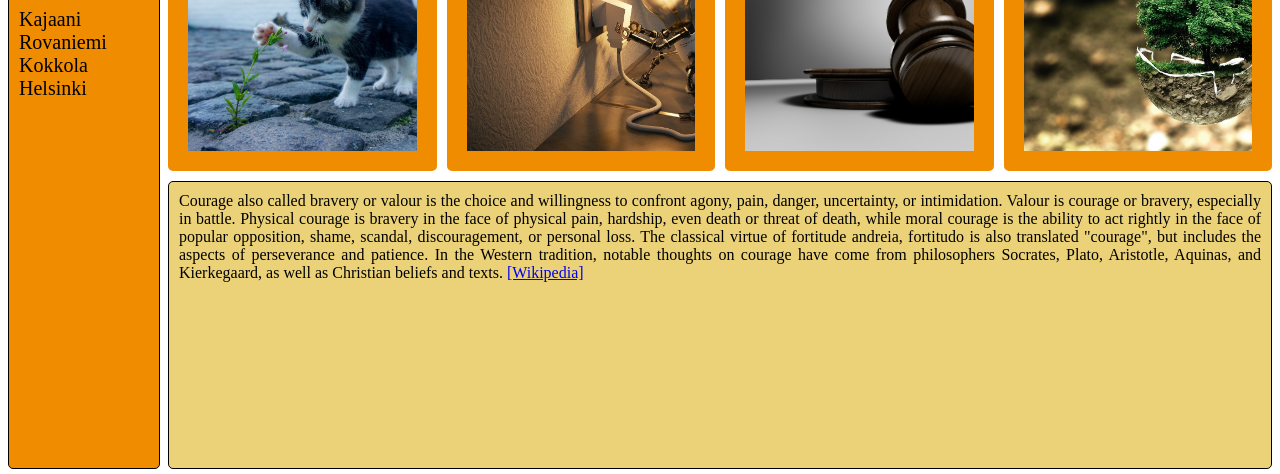
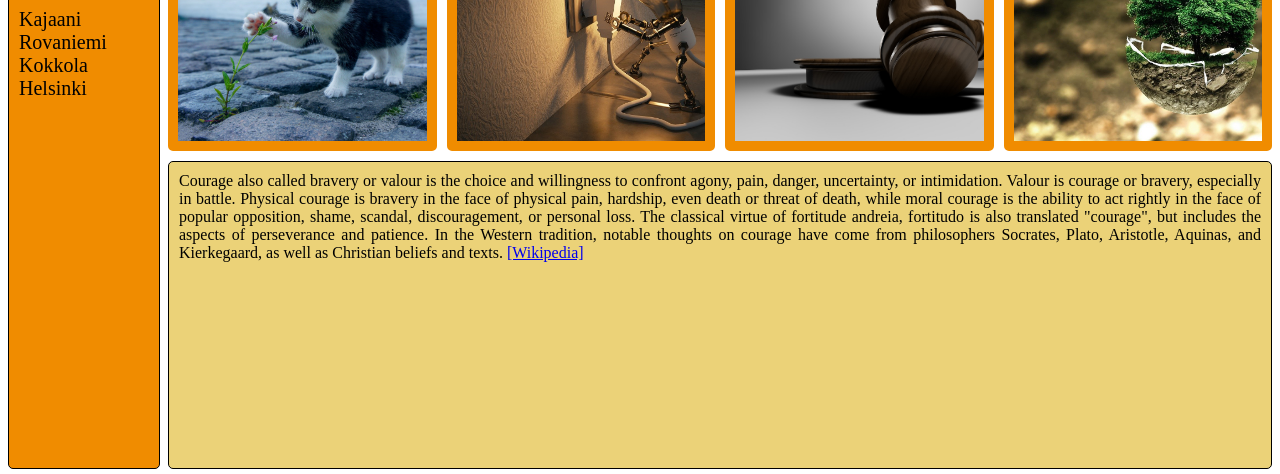
Before and after one commit to Aktonen/Oulun-teemasivu, a plain HTML site: page index.html in a window 1280 px wide. Shown: the part 193-667 px from the top of the page. Drawn offline with Linux system fonts and the light colour scheme.

Commit message:
Removed unnecessary code and fixed rgb colors

```diff
--- a/styles/fair.css
+++ b/styles/fair.css
@@ -1,5 +1,4 @@
 #content {
-    display: flexbox;
     display: grid;
     grid-template-columns: 150px repeat(4,1fr);
     grid-template-rows: auto auto 2fr auto;
@@ -57,7 +56,7 @@ nav h4 {
     background-size: cover;
     height: 200px;
     font-size: 30px;
-    border: solid 20px rgb(240,140,0);
+    border: solid 10px rgb(240,140,0);
     border-radius: 5px;
     overflow: hidden;
     text-decoration: none;
@@ -67,7 +66,7 @@ nav h4 {
 }
 
 .brave:hover {
-    border: solid 20px rgb(235,210,120)
+    border: solid 10px rgb(235,210,120)
 }
 
 .intelligent {
@@ -76,7 +75,7 @@ nav h4 {
     background-size: cover;
     height: 200px;
     font-size: 30px;
-    border: solid 20px rgb(240,140,0);
+    border: solid 10px rgb(240,140,0);
     border-radius: 5px;
     overflow: hidden;
     text-decoration: none;
@@ -86,7 +85,7 @@ nav h4 {
 }
 
 .intelligent:hover {
-    border: solid 20px rgb(235, 130, 170)
+    border: solid 10px rgb(255, 0, 105)
 }
 
 .fair {
@@ -95,7 +94,7 @@ nav h4 {
     background-size: cover;
     height: 200px;
     font-size: 30px;
-    border: solid 20px rgb(240,140,0);
+    border: solid 10px rgb(240,140,0);
     border-radius: 5px;
     overflow: hidden;
     text-decoration: none;
@@ -105,7 +104,7 @@ nav h4 {
 }
 
 .fair:hover {
-    border: solid 20px rgb(115, 200, 227)
+    border: solid 10px rgb(0, 175, 215)
 }
 
 .responsible {
@@ -114,7 +113,7 @@ nav h4 {
     background-size: cover;
     height: 200px;
     font-size: 30px;
-    border: solid 20px rgb(240,140,0);
+    border: solid 10px rgb(240,140,0);
     border-radius: 5px;
     overflow: hidden;
     text-decoration: none;
@@ -124,7 +123,7 @@ nav h4 {
 }
 
 .responsible:hover {
-    border: solid 20px rgb(145, 200, 135)
+    border: solid 10px rgb(45, 170, 55)
 }
 
 article {
@@ -172,12 +171,10 @@ footer h4 {
 
 #oulunKaupunki {
     grid-column: 1;
-    padding-bottom: 0%;
 }
 
 #asiakaspalvelu {
     grid-column: 2;
-    padding-bottom: 0%;
 }
 
 footer img {
@@ -225,7 +222,6 @@ footer img {
         height: 20px;
         background-color: rgb(235,210,120);
         text-align: center;
-        border: none;
         font-size: 1em;
         color: black;
         border: solid 2px black
@@ -238,7 +234,6 @@ footer img {
         height: 20px;
         background-color: rgb(235,210,120);
         text-align: center;
-        border: none;
         font-size: 1em;
         color: black;
         border: solid 2px black
@@ -250,7 +245,6 @@ footer img {
         height: 20px;
         background-color: rgb(235,210,120);
         text-align: center;
-        border: none;
         font-size: 1em;
         color: black;
         border: solid 2px black
@@ -262,7 +256,6 @@ footer img {
         height: 20px;
         background-color: rgb(235,210,120);
         text-align: center;
-        border: none;
         font-size: 1em;
         color: black;
         border: solid 2px black
--- a/styles/intelligent.css
+++ b/styles/intelligent.css
@@ -1,5 +1,4 @@
 #content {
-    display: flexbox;
     display: grid;
     grid-template-columns: 150px repeat(4,1fr);
     grid-template-rows: auto auto 2fr auto;
@@ -57,7 +56,7 @@ nav h4 {
     background-size: cover;
     height: 200px;
     font-size: 30px;
-    border: solid 20px rgb(240,140,0);
+    border: solid 10px rgb(240,140,0);
     border-radius: 5px;
     overflow: hidden;
     text-decoration: none;
@@ -67,7 +66,7 @@ nav h4 {
 }
 
 .brave:hover {
-    border: solid 20px rgb(235,210,120)
+    border: solid 10px rgb(235,210,120)
 }
 
 .intelligent {
@@ -76,7 +75,7 @@ nav h4 {
     background-size: cover;
     height: 200px;
     font-size: 30px;
-    border: solid 20px rgb(240,140,0);
+    border: solid 10px rgb(240,140,0);
     border-radius: 5px;
     overflow: hidden;
     text-decoration: none;
@@ -86,7 +85,7 @@ nav h4 {
 }
 
 .intelligent:hover {
-    border: solid 20px rgb(235, 130, 170)
+    border: solid 10px rgb(255, 0, 105)
 }
 
 .fair {
@@ -95,7 +94,7 @@ nav h4 {
     background-size: cover;
     height: 200px;
     font-size: 30px;
-    border: solid 20px rgb(240,140,0);
+    border: solid 10px rgb(240,140,0);
     border-radius: 5px;
     overflow: hidden;
     text-decoration: none;
@@ -105,7 +104,7 @@ nav h4 {
 }
 
 .fair:hover {
-    border: solid 20px rgb(115, 200, 227)
+    border: solid 10px rgb(0, 175, 215)
 }
 
 .responsible {
@@ -114,7 +113,7 @@ nav h4 {
     background-size: cover;
     height: 200px;
     font-size: 30px;
-    border: solid 20px rgb(240,140,0);
+    border: solid 10px rgb(240,140,0);
     border-radius: 5px;
     overflow: hidden;
     text-decoration: none;
@@ -124,7 +123,7 @@ nav h4 {
 }
 
 .responsible:hover {
-    border: solid 20px rgb(145, 200, 135)
+    border: solid 10px rgb(45, 170, 55)
 }
 
 article {
@@ -172,12 +171,10 @@ footer h4 {
 
 #oulunKaupunki {
     grid-column: 1;
-    padding-bottom: 0%;
 }
 
 #asiakaspalvelu {
     grid-column: 2;
-    padding-bottom: 0%;
 }
 
 footer img {
@@ -225,7 +222,6 @@ footer img {
         height: 20px;
         background-color: rgb(235,210,120);
         text-align: center;
-        border: none;
         font-size: 1em;
         color: black;
         border: solid 2px black
@@ -238,7 +234,6 @@ footer img {
         height: 20px;
         background-color: rgb(235,210,120);
         text-align: center;
-        border: none;
         font-size: 1em;
         color: black;
         border: solid 2px black
@@ -250,7 +245,6 @@ footer img {
         height: 20px;
         background-color: rgb(235,210,120);
         text-align: center;
-        border: none;
         font-size: 1em;
         color: black;
         border: solid 2px black
@@ -262,7 +256,6 @@ footer img {
         height: 20px;
         background-color: rgb(235,210,120);
         text-align: center;
-        border: none;
         font-size: 1em;
         color: black;
         border: solid 2px black
--- a/styles/responsible.css
+++ b/styles/responsible.css
@@ -1,5 +1,4 @@
 #content {
-    display: flexbox;
     display: grid;
     grid-template-columns: 150px repeat(4,1fr);
     grid-template-rows: auto auto 2fr auto;
@@ -57,7 +56,7 @@ nav h4 {
     background-size: cover;
     height: 200px;
     font-size: 30px;
-    border: solid 20px rgb(240,140,0);
+    border: solid 10px rgb(240,140,0);
     border-radius: 5px;
     overflow: hidden;
     text-decoration: none;
@@ -67,7 +66,7 @@ nav h4 {
 }
 
 .brave:hover {
-    border: solid 20px rgb(235,210,120)
+    border: solid 10px rgb(235,210,120)
 }
 
 .intelligent {
@@ -76,7 +75,7 @@ nav h4 {
     background-size: cover;
     height: 200px;
     font-size: 30px;
-    border: solid 20px rgb(240,140,0);
+    border: solid 10px rgb(240,140,0);
     border-radius: 5px;
     overflow: hidden;
     text-decoration: none;
@@ -86,7 +85,7 @@ nav h4 {
 }
 
 .intelligent:hover {
-    border: solid 20px rgb(235, 130, 170)
+    border: solid 10px rgb(255, 0, 105)
 }
 
 .fair {
@@ -95,7 +94,7 @@ nav h4 {
     background-size: cover;
     height: 200px;
     font-size: 30px;
-    border: solid 20px rgb(240,140,0);
+    border: solid 10px rgb(240,140,0);
     border-radius: 5px;
     overflow: hidden;
     text-decoration: none;
@@ -105,7 +104,7 @@ nav h4 {
 }
 
 .fair:hover {
-    border: solid 20px rgb(115, 200, 227)
+    border: solid 10px rgb(0, 175, 215)
 }
 
 .responsible {
@@ -114,7 +113,7 @@ nav h4 {
     background-size: cover;
     height: 200px;
     font-size: 30px;
-    border: solid 20px rgb(240,140,0);
+    border: solid 10px rgb(240,140,0);
     border-radius: 5px;
     overflow: hidden;
     text-decoration: none;
@@ -124,7 +123,7 @@ nav h4 {
 }
 
 .responsible:hover {
-    border: solid 20px rgb(145, 200, 135)
+    border: solid 10px rgb(45, 170, 55)
 }
 
 article {
@@ -172,12 +171,10 @@ footer h4 {
 
 #oulunKaupunki {
     grid-column: 1;
-    padding-bottom: 0%;
 }
 
 #asiakaspalvelu {
     grid-column: 2;
-    padding-bottom: 0%;
 }
 
 footer img {
@@ -225,7 +222,6 @@ footer img {
         height: 20px;
         background-color: rgb(235,210,120);
         text-align: center;
-        border: none;
         font-size: 1em;
         color: black;
         border: solid 2px black
@@ -238,7 +234,6 @@ footer img {
         height: 20px;
         background-color: rgb(235,210,120);
         text-align: center;
-        border: none;
         font-size: 1em;
         color: black;
         border: solid 2px black
@@ -250,7 +245,6 @@ footer img {
         height: 20px;
         background-color: rgb(235,210,120);
         text-align: center;
-        border: none;
         font-size: 1em;
         color: black;
         border: solid 2px black
@@ -262,7 +256,6 @@ footer img {
         height: 20px;
         background-color: rgb(235,210,120);
         text-align: center;
-        border: none;
         font-size: 1em;
         color: black;
         border: solid 2px black
--- a/styles/styles.css
+++ b/styles/styles.css
@@ -1,5 +1,4 @@
 #content {
-    display: flexbox;
     display: grid;
     grid-template-columns: 150px repeat(4,1fr);
     grid-template-rows: auto auto 2fr auto;
@@ -57,7 +56,7 @@ nav a:hover {
     background-size: cover;
     height: 200px;
     font-size: 30px;
-    border: solid 20px rgb(240,140,0);
+    border: solid 10px rgb(240,140,0);
     border-radius: 5px;
     overflow: hidden;
     text-decoration: none;
@@ -67,7 +66,7 @@ nav a:hover {
 }
 
 .brave:hover {
-    border: solid 20px rgb(235,210,120)
+    border: solid 10px rgb(235,210,120)
 }
 
 .intelligent {
@@ -76,7 +75,7 @@ nav a:hover {
     background-size: cover;
     height: 200px;
     font-size: 30px;
-    border: solid 20px rgb(240,140,0);
+    border: solid 10px rgb(240,140,0);
     border-radius: 5px;
     overflow: hidden;
     text-decoration: none;
@@ -86,7 +85,7 @@ nav a:hover {
 }
 
 .intelligent:hover {
-    border: solid 20px rgb(235, 130, 170)
+    border: solid 10px rgb(255, 0, 105)
 }
 
 .fair {
@@ -95,7 +94,7 @@ nav a:hover {
     background-size: cover;
     height: 200px;
     font-size: 30px;
-    border: solid 20px rgb(240,140,0);
+    border: solid 10px rgb(240,140,0);
     border-radius: 5px;
     overflow: hidden;
     text-decoration: none;
@@ -105,7 +104,7 @@ nav a:hover {
 }
 
 .fair:hover {
-    border: solid 20px rgb(115, 200, 227)
+    border: solid 10px rgb(0, 175, 215)
 }
 
 .responsible {
@@ -114,7 +113,7 @@ nav a:hover {
     background-size: cover;
     height: 200px;
     font-size: 30px;
-    border: solid 20px rgb(240,140,0);
+    border: solid 10px rgb(240,140,0);
     border-radius: 5px;
     overflow: hidden;
     text-decoration: none;
@@ -124,7 +123,7 @@ nav a:hover {
 }
 
 .responsible:hover {
-    border: solid 20px rgb(145, 200, 135)
+    border: solid 10px rgb(45, 170, 55)
 }
 
 article {
@@ -172,12 +171,10 @@ footer h4 {
 
 #oulunKaupunki {
     grid-column: 1;
-    padding-bottom: 0%;
 }
 
 #asiakaspalvelu {
     grid-column: 2;
-    padding-bottom: 0%;
 }
 
 footer img {
@@ -225,7 +222,6 @@ footer img {
         height: 20px;
         background-color: rgb(235,210,120);
         text-align: center;
-        border: none;
         font-size: 1em;
         color: black;
         border: solid 2px black
@@ -238,7 +234,6 @@ footer img {
         height: 20px;
         background-color: rgb(235,210,120);
         text-align: center;
-        border: none;
         font-size: 1em;
         color: black;
         border: solid 2px black
@@ -250,7 +245,6 @@ footer img {
         height: 20px;
         background-color: rgb(235,210,120);
         text-align: center;
-        border: none;
         font-size: 1em;
         color: black;
         border: solid 2px black
@@ -262,7 +256,6 @@ footer img {
         height: 20px;
         background-color: rgb(235,210,120);
         text-align: center;
-        border: none;
         font-size: 1em;
         color: black;
         border: solid 2px black
```
